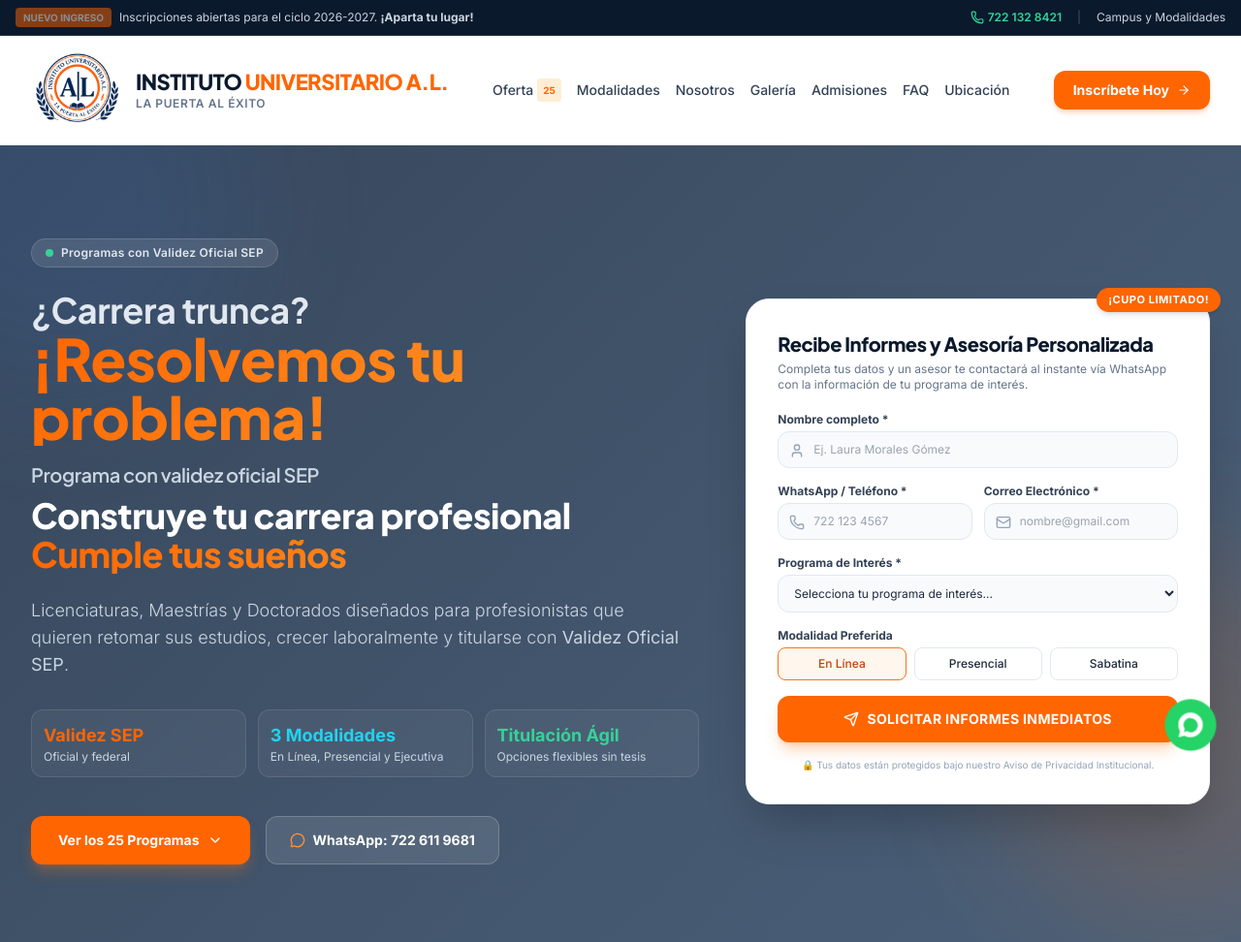
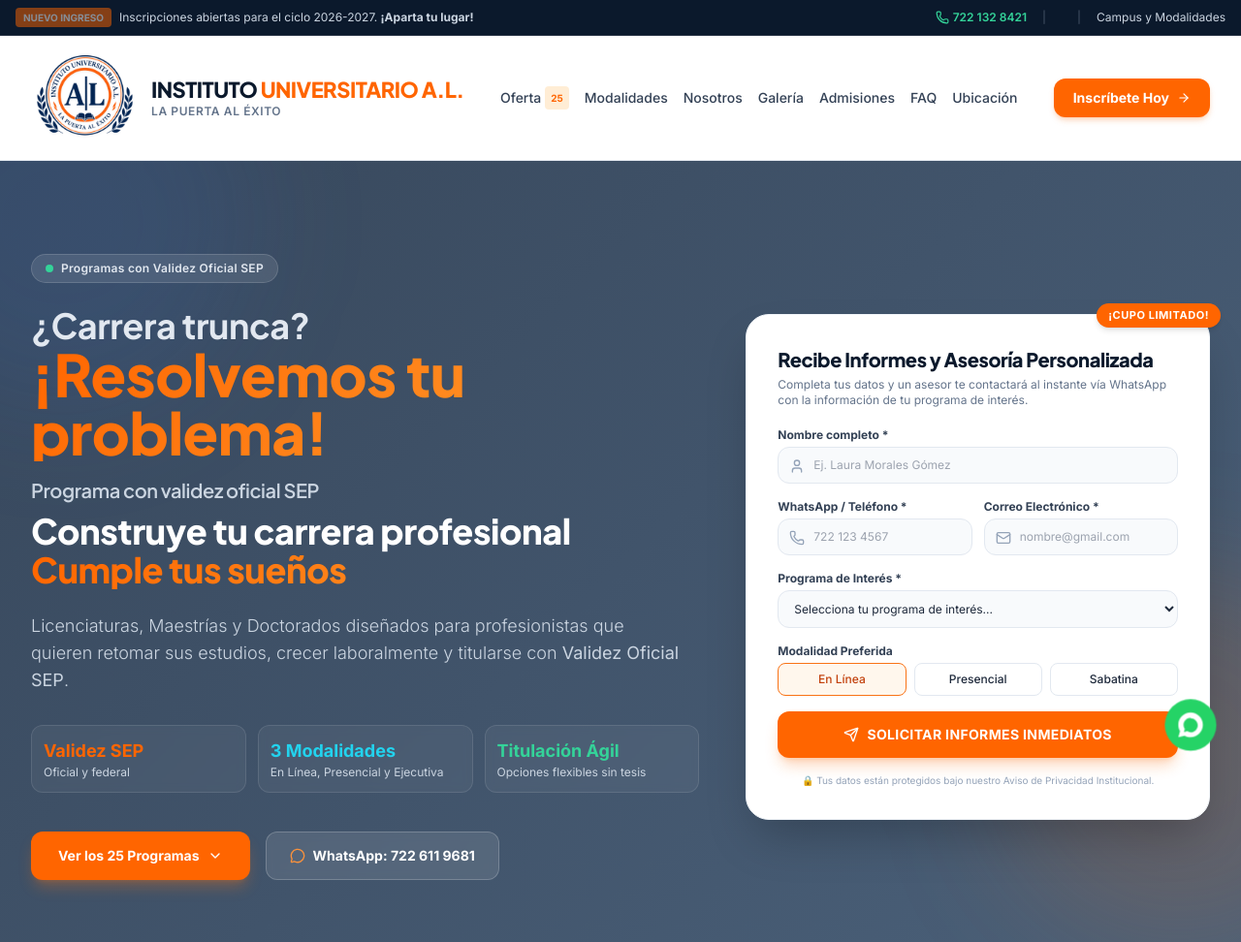
Before and after one commit to Eduardo10290/escuela, a website: page index.html in a window 1280 px wide. Shown: the top 972 px of the page at 97% size. Drawn offline with Linux system fonts and the light colour scheme.

Commit message:
Agranda el logo y prepara iconos de Facebook e Instagram
- Header: logo de 96 a 112 px y barra mas alta
- Footer: logo de 80 a 96 px
- Iconos de Facebook e Instagram en la barra superior y en el footer
- Pendiente: pegar las URL reales de las redes en SOCIAL_LINKS

```diff
--- a/index.html
+++ b/index.html
@@ -64,6 +64,9 @@
           <i data-lucide="phone" class="w-3.5 h-3.5"></i>
           <span>722 132 8421</span>
         </a>
+        <span class="text-slate-600">|</span>
+        <!-- Redes sociales (arriba) -->
+        <div id="social-top" class="flex items-center gap-1.5"></div>
         <span class="text-slate-600 hidden md:inline">|</span>
         <a href="#modalidades" class="hover:text-white transition hidden md:inline">Campus y Modalidades</a>
       </div>
@@ -75,14 +78,14 @@
   ============================================================ -->
   <header class="sticky top-0 z-40 glass-header border-b border-slate-200/80 transition-all">
     <div class="max-w-7xl mx-auto px-4 sm:px-6 lg:px-8">
-      <div class="flex items-center justify-between h-24 sm:h-28">
+      <div class="flex items-center justify-between h-28 sm:h-32">
 
         <!-- Logo Institucional -->
         <a href="#" class="flex items-center gap-3 group">
           <img
             src="img/logo-instituto-al.png"
             alt="Logo Instituto Universitario A.L."
-            class="h-20 w-20 sm:h-24 sm:w-24 object-contain drop-shadow-sm group-hover:scale-105 transition-transform"
+            class="h-24 w-24 sm:h-28 sm:w-28 object-contain drop-shadow-sm group-hover:scale-105 transition-transform"
           />
           <div>
             <span class="text-sm sm:text-[22px] font-extrabold tracking-tight text-[#0B192C] block font-heading leading-tight whitespace-nowrap">
@@ -961,7 +964,7 @@
             <img
               src="img/logo-instituto-al.png"
               alt="Logo Instituto Universitario A.L."
-              class="h-20 w-20 object-contain rounded-lg bg-white p-1"
+              class="h-24 w-24 object-contain rounded-lg bg-white p-1"
             />
             <span class="text-xl font-bold text-white font-heading">INSTITUTO UNIVERSITARIO A.L.</span>
           </div>
@@ -975,8 +978,11 @@
             <p>📍 <a href="#ubicacion" class="hover:text-white transition">Ver ubicación en el mapa</a></p>
           </div>
 
-          <!-- Redes sociales (se muestran solo las que tengan enlace configurado) -->
-          <div id="social-links" class="pt-3 flex flex-wrap items-center gap-2"></div>
+          <!-- Redes sociales (abajo) -->
+          <div class="pt-4">
+            <p class="text-[11px] uppercase tracking-wider font-bold text-slate-500 mb-2">Síguenos</p>
+            <div id="social-links" class="flex flex-wrap items-center gap-2"></div>
+          </div>
         </div>
 
         <!-- Accesos Directos -->
--- a/js/app.js
+++ b/js/app.js
@@ -261,46 +261,53 @@ document.addEventListener('DOMContentLoaded', () => {
   }
 
   // ============================================================
-  // 6. REDES SOCIALES
+  // 6. REDES SOCIALES (arriba en la barra superior y abajo en el footer)
   // Pega aquí las URL completas de tus páginas oficiales.
-  // Si dejas una cadena vacía ('') ese botón no se muestra.
   // ============================================================
   const SOCIAL_LINKS = {
-    facebook: '',
-    instagram: '',
-    tiktok: '',
-    youtube: ''
+    facebook: '',   // ej. https://www.facebook.com/tu-pagina
+    instagram: ''   // ej. https://www.instagram.com/tu-cuenta
   };
 
   const SOCIAL_META = {
-    facebook: { label: 'Facebook', classes: 'bg-[#1877F2] hover:bg-[#0f63cc]' },
-    instagram: { label: 'Instagram', classes: 'bg-gradient-to-r from-[#833AB4] via-[#E1306C] to-[#F77737] hover:opacity-90' },
-    tiktok: { label: 'TikTok', classes: 'bg-[#010101] hover:bg-[#1f1f1f]' },
-    youtube: { label: 'YouTube', classes: 'bg-[#FF0000] hover:bg-[#d90000]' }
+    facebook: {
+      label: 'Facebook',
+      classes: 'bg-[#1877F2] hover:bg-[#0f63cc]',
+      svg: '<svg viewBox="0 0 24 24" fill="currentColor" aria-hidden="true"><path d="M24 12.073c0-6.627-5.373-12-12-12s-12 5.373-12 12c0 5.99 4.388 10.954 10.125 11.854v-8.385H7.078v-3.47h3.047V9.43c0-3.007 1.792-4.669 4.533-4.669 1.312 0 2.686.235 2.686.235v2.953H15.83c-1.491 0-1.956.925-1.956 1.874v2.25h3.328l-.532 3.47h-2.796v8.385C19.612 23.027 24 18.062 24 12.073z"/></svg>'
+    },
+    instagram: {
+      label: 'Instagram',
+      classes: 'bg-gradient-to-br from-[#833AB4] via-[#E1306C] to-[#F77737] hover:opacity-90',
+      svg: '<svg viewBox="0 0 24 24" fill="none" stroke="currentColor" stroke-width="2" stroke-linecap="round" stroke-linejoin="round" aria-hidden="true"><rect x="2" y="2" width="20" height="20" rx="5" ry="5"></rect><path d="M16 11.37A4 4 0 1 1 12.63 8 4 4 0 0 1 16 11.37z"></path><line x1="17.5" y1="6.5" x2="17.51" y2="6.5"></line></svg>'
+    }
   };
 
   function renderSocialLinks() {
-    const container = document.getElementById('social-links');
-    if (!container) return;
+    const entries = Object.entries(SOCIAL_LINKS).filter(([, url]) => url && url.trim() !== '');
 
-    const html = Object.entries(SOCIAL_LINKS)
-      .filter(([, url]) => url && url.trim() !== '')
-      .map(([key, url]) => {
+    const containers = [
+      { el: document.getElementById('social-top'), size: 'w-6 h-6 rounded-md', icon: 'w-3.5 h-3.5' },
+      { el: document.getElementById('social-links'), size: 'w-10 h-10 rounded-lg', icon: 'w-5 h-5' }
+    ];
+
+    containers.forEach(({ el, size, icon }) => {
+      if (!el) return;
+      el.innerHTML = entries.map(([key, url]) => {
         const meta = SOCIAL_META[key];
         return `
           <a
             href="${url}"
             target="_blank"
             rel="noopener noreferrer"
-            class="inline-flex items-center gap-1.5 px-3 py-1.5 rounded-lg text-[11px] font-bold text-white transition ${meta.classes}"
+            aria-label="${meta.label}"
+            title="${meta.label}"
+            class="${size} ${meta.classes} text-white flex items-center justify-center transition shadow-sm"
           >
-            ${meta.label}
+            <span class="${icon} block [&>svg]:w-full [&>svg]:h-full">${meta.svg}</span>
           </a>
         `;
-      })
-      .join('');
-
-    container.innerHTML = html;
+      }).join('');
+    });
   }
 
   // ============================================================
```
